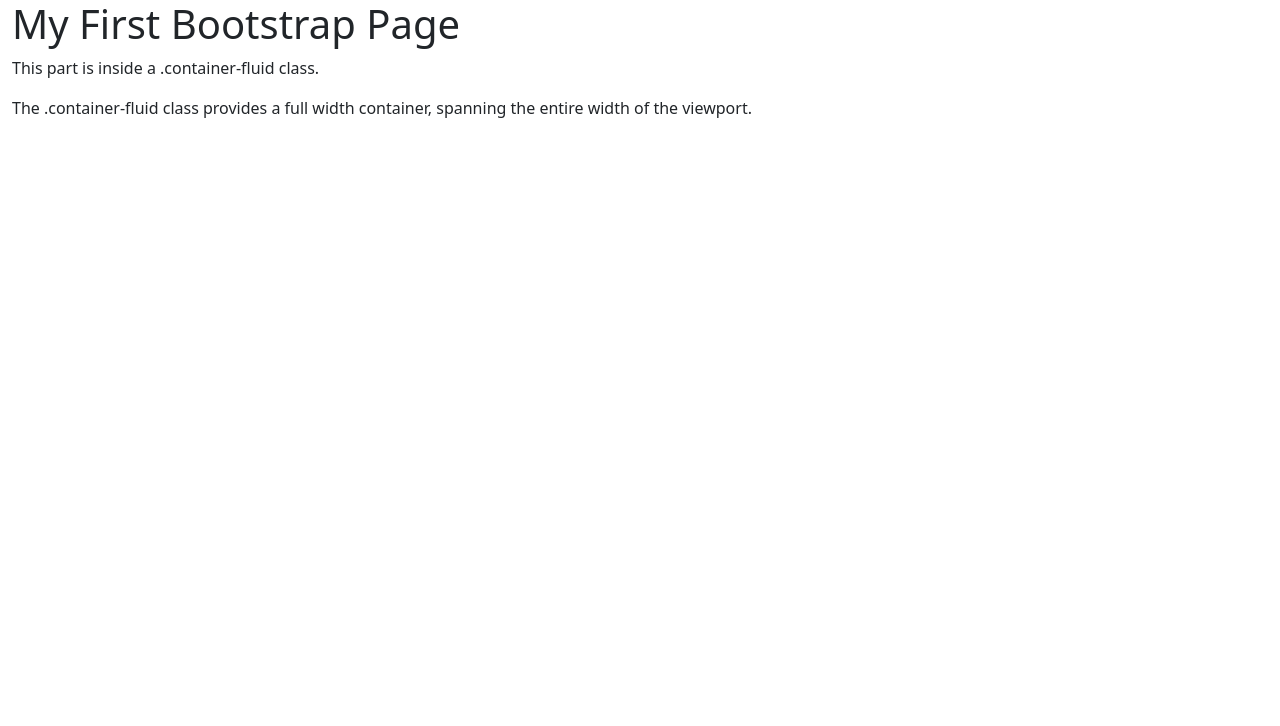
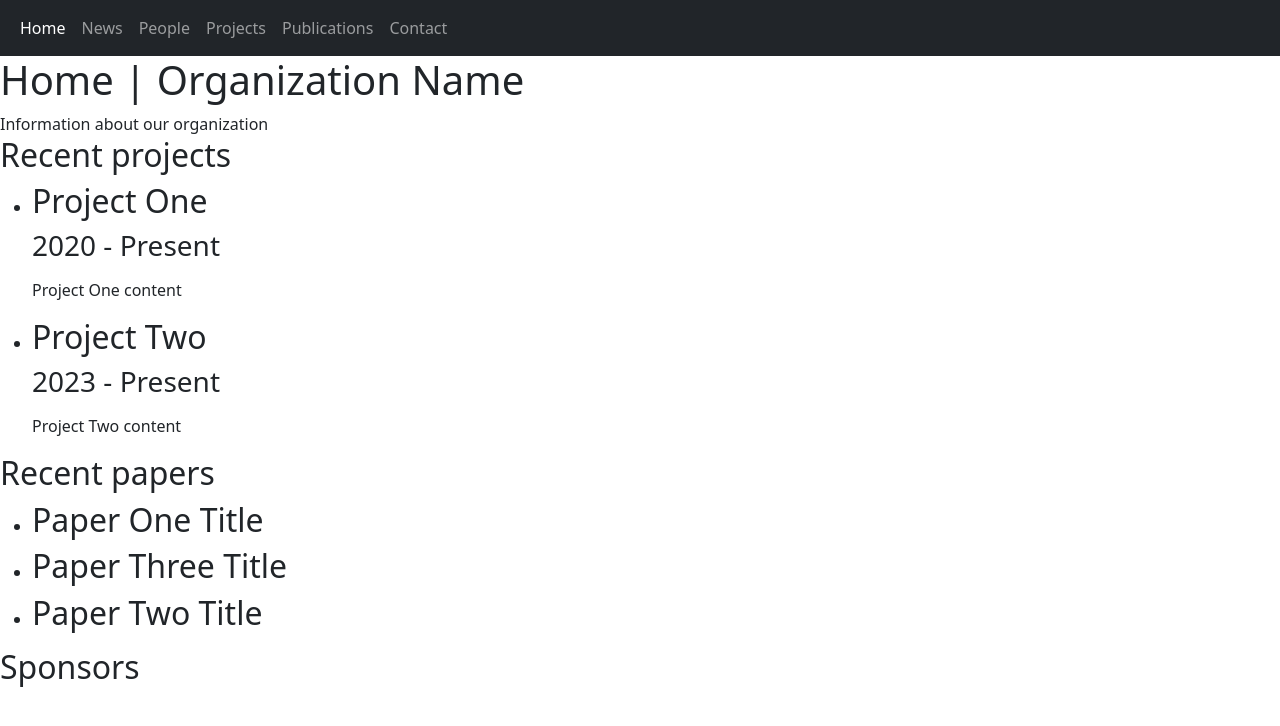
Before and after one commit to alt-thompson/sample-pages, a Jekyll site: the page built from docs/index.md, in a window 1280 px wide. Shown: the top 726 px of the page. Built offline with Jekyll 4.4.1, drawn with Linux system fonts in a browser that asks for light colours.

Commit message:
use bootstrap navbar

```diff
--- a/docs/_includes/nav-bar.html
+++ b/docs/_includes/nav-bar.html
@@ -1,9 +1,19 @@
-<nav>
-  {% for item in site.data.nav-bar %}
-  <a href="{{ item.link | relative_url }}"
-    style="padding: 8px;"
-    {% if page.url == item.link %} class="current" {% endif %}>
-    {{ item.name }}
-  </a>
-  {% endfor %}
+<nav class="navbar navbar-expand-sm bg-dark navbar-dark">
+  <div class="container-fluid">
+
+    <ul class="navbar-nav">
+    {% for item in site.data.nav-bar %}
+      <li class="nav-item">
+        <a
+          href="{{ item.link | relative_url }}"
+          {% if page.url == item.link %} class="nav-link active"
+          {% else %} class="nav-link"
+          {% endif %}
+        >
+        {{ item.name }}
+        </a>
+      </li>
+    {% endfor %}
+    </ul>
+  </div>
 </nav>
--- a/docs/_layouts/default.html
+++ b/docs/_layouts/default.html
@@ -1,21 +1,18 @@
 <!doctype html>
 <html>
+
   <head>
+    <title>{{ page.title }}</title>
     <meta charset="utf-8">
-    <title>{{ page.title }}</title>
     <meta name="viewport" content="width=device-width, initial-scale=1">
     <link href="https://cdn.jsdelivr.net/npm/bootstrap@5.3.3/dist/css/bootstrap.min.css" rel="stylesheet">
     <script src="https://cdn.jsdelivr.net/npm/bootstrap@5.3.3/dist/js/bootstrap.bundle.min.js"></script>
   </head>
+
   <body>
-    <div class="container-fluid">
-      <h1>My First Bootstrap Page</h1>
-      <p>This part is inside a .container-fluid class.</p>
-      <p>The .container-fluid class provides a full width container, spanning the entire width of the viewport.</p>
-    </div>
+    {% include nav-bar.html %}
+    <h1>{{ page.title }}</h1>
+    {{ content }}
+  </body>
 
-    <!-- {% include nav-bar.html %}
-    <h1>{{ page.title }}</h1>
-    {{ content }} -->
-  </body>
 </html>
```
Also changed, not shown: 6 other files.
